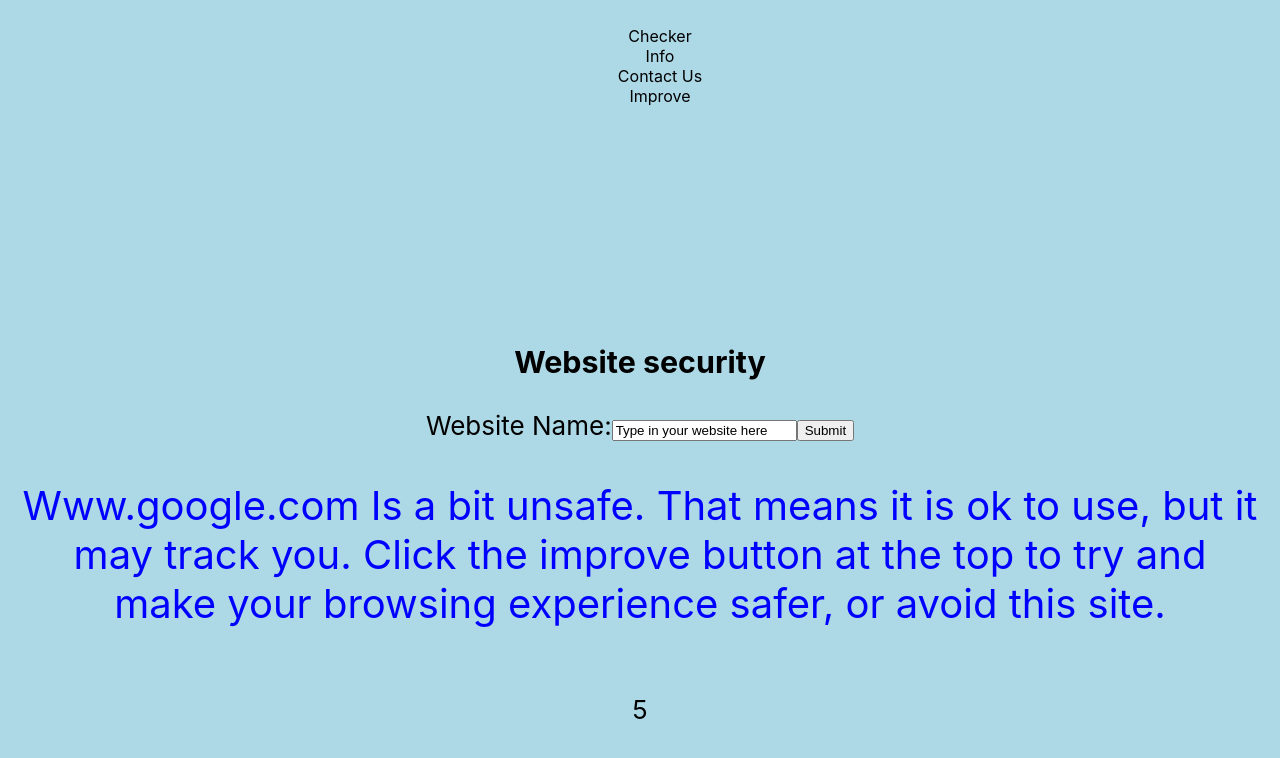
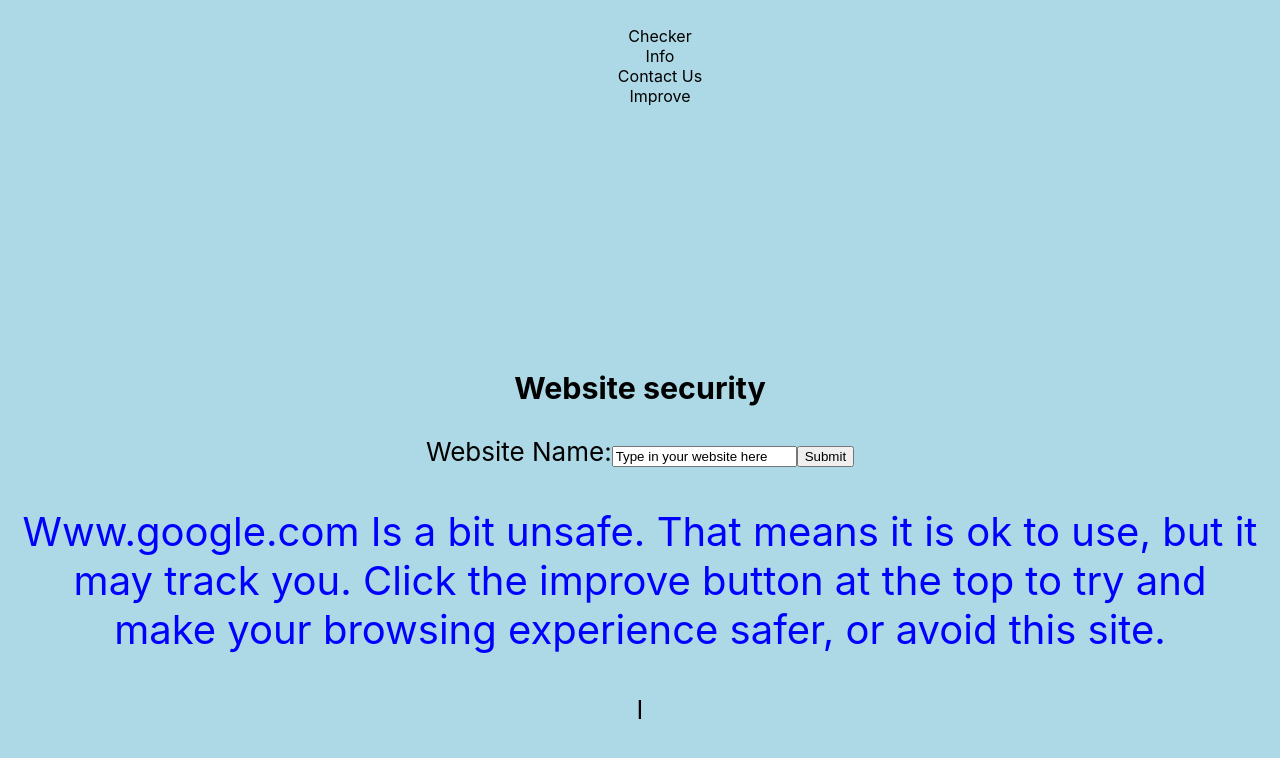
Before and after one commit to shamit2008/security-scanner-pages, a React (Create React App) app: page / in a window 1280 px wide. Shown: the top 758 px of the page. Built offline with nearby package versions, Linux system fonts and the light colour scheme; no server answers.

Commit message:
minor revisions

```diff
--- a/src/components/Checker.js
+++ b/src/components/Checker.js
@@ -33,7 +33,8 @@
     let eWebArray = eWebsite.split('.');
     let isWrong = false;
     console.log(eWebArray);
-    if (eWebArray.length != 3 || (eWebArray[0] != "www" && eWebArray[2] != "com" && eWebArray[2] != "org" && eWebArray[2] != "gov")){
+    if (eWebArray.length != 3 || (eWebArray[0] != "www" && eWebArray[2] != "com" &&
+    eWebArray[2] != "org" && eWebArray[2] != "gov" && eWebArray[2] != "io")){
       isWrong = true;
     }
     console.log(isWrong);
@@ -124,7 +125,7 @@
         <button>Yes</button> */}
 
         <p style={resultStyle}>{displayName} {websiteDanger == 0 ? "is safe.  Happy browsing! Make sure there were no typos" : websiteDanger === 5 ? "Is a bit unsafe.  That means it is ok to use, but it may track you. Click the improve button at the top to try and make your browsing experience safer, or avoid this site. " : websiteDanger == 10 ? "has a safety score of 10. AVOID THIS SITE IF YOU CAN. If you absolutely must use this site, visit our improve page to see how to improve": websiteDanger == 2.5 ? "This is a little  bit dangerous, but you used safety measures!" : "is not a valid url. Make sure it is in the form of www.entersite.com. "}</p> {/* style this is css */}
-        <p>{websiteDanger}</p>
+        l
       </header>
     </div>
   );
```
Also changed, not shown: src/components/VPN.webp (added), 1 other file (tests, documents, lock files or other folders).
